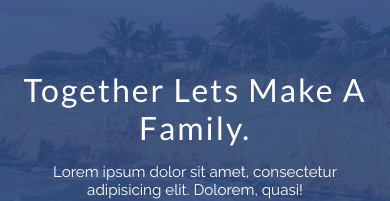
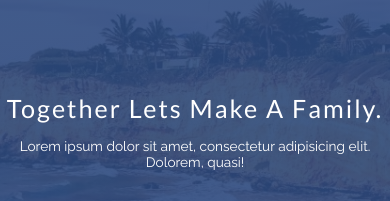
Before and after one commit to klettsome/proposal_website, a website: page index.html in a window 390 px wide. Shown: the part 320-521 px from the top of the page. Drawn offline with nearby package versions, Linux system fonts and the light colour scheme; files that its build step writes are made by us from their sources.

Commit message:
change font-size more reponsive for mobile

```diff
--- a/sass/_base.scss
+++ b/sass/_base.scss
@@ -39,6 +39,10 @@ html {
 
   @media (max-width: 56.25em) {
     font-size: 50%;
+  }
+
+  @media (max-width: 28.13em) {
+    font-size: 45%;
   }
 }
 
--- a/sass/_typography.scss
+++ b/sass/_typography.scss
@@ -14,6 +14,11 @@
 
   @media (max-width: 37.5em) {
     font-size: 4rem;
+    font-weight: 400;
+  }
+
+  @media (max-width: 28.13em) {
+    font-size: 3.5rem;
     font-weight: 400;
   }
 }
```
